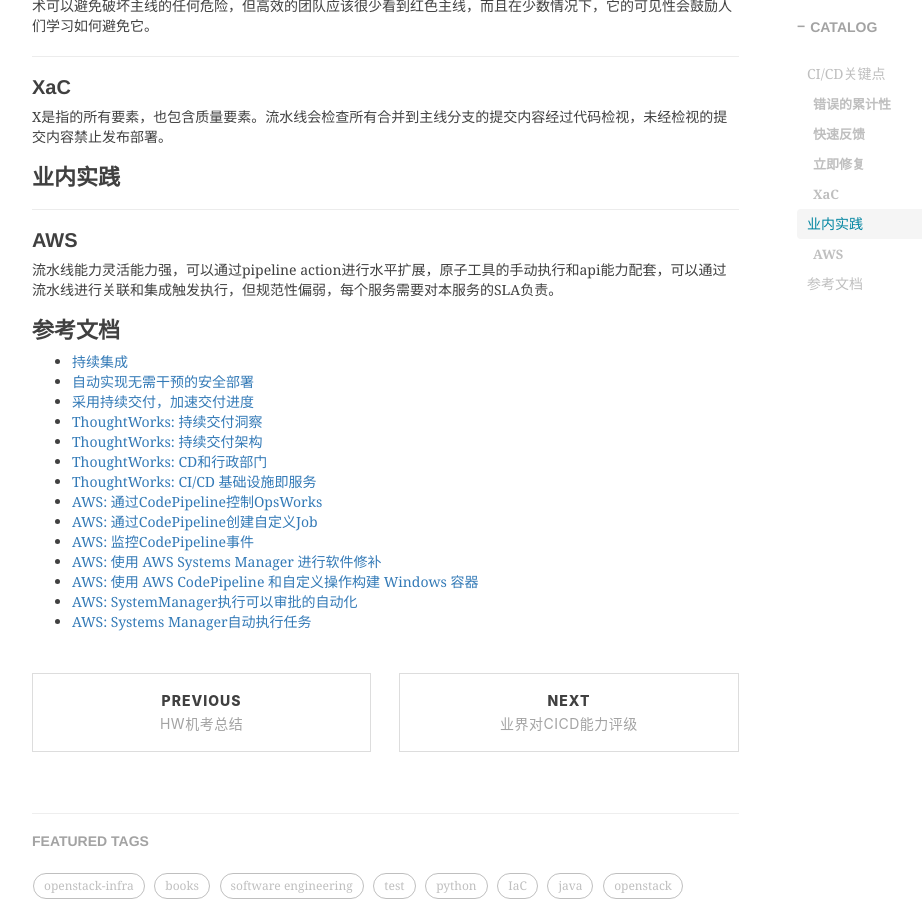
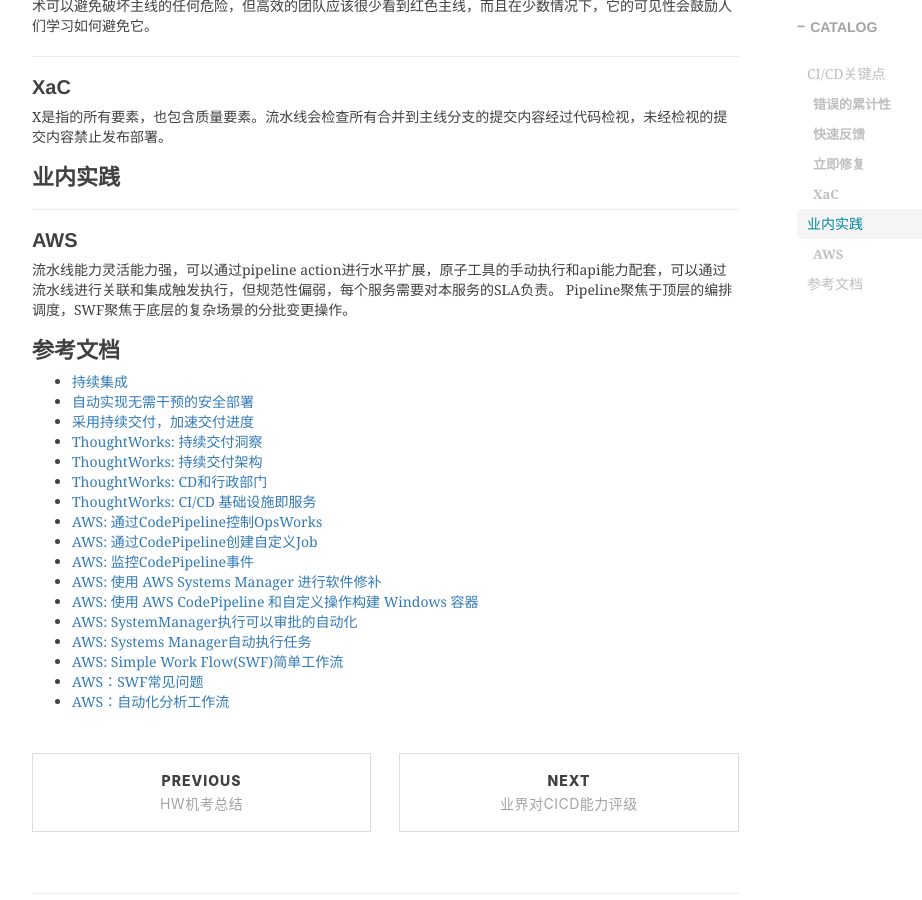
Before and after one commit to shihai1991/shihai1991.github.io, a Jekyll site: the page built from _posts/2024-10-06-持续集成与持续交付.md, in a window 1280 px wide and 900 px high, scrolled down 854 px. Shown: the whole window, without its empty margins (233-1155 px from the left). Built offline with Jekyll 4.4.1, drawn with Linux system fonts in a browser that asks for light colours; nearby versions of some CDN libraries; comment, search, counter and statistics services are not loaded.

Commit message:
Update 2024-10-06-持续集成与持续交付.md

```diff
--- a/_posts/2024-10-06-持续集成与持续交付.md
+++ b/_posts/2024-10-06-持续集成与持续交付.md
@@ -29,6 +29,7 @@
 
 ## AWS
 流水线能力灵活能力强，可以通过pipeline action进行水平扩展，原子工具的手动执行和api能力配套，可以通过流水线进行关联和集成触发执行，但规范性偏弱，每个服务需要对本服务的SLA负责。
+Pipeline聚焦于顶层的编排调度，SWF聚焦于底层的复杂场景的分批变更操作。
 
 # 参考文档
 - [持续集成](https://martinfowler.com/articles/continuousIntegration.html)
@@ -45,3 +46,6 @@
 - [AWS: 使用 AWS CodePipeline 和自定义操作构建 Windows 容器](https://aws.amazon.com/cn/blogs/devops/building-windows-containers-with-aws-codepipeline-and-custom-actions/)
 - [AWS: SystemManager执行可以审批的自动化](https://docs.aws.amazon.com/zh_cn/systems-manager/latest/userguide/running-automations-require-approvals.html)
 - [AWS: Systems Manager自动执行任务](https://aws.amazon.com/cn/systems-manager/features/)
+- [AWS: Simple Work Flow(SWF)简单工作流](https://docs.aws.amazon.com/zh_cn/amazonswf/latest/developerguide/swf-welcome.html)
+- [AWS：SWF常见问题](https://aws.amazon.com/cn/swf/faqs/)
+- [AWS：自动化分析工作流](https://aws.amazon.com/cn/blogs/big-data/automating-analytic-workflows-on-aws/)
```
